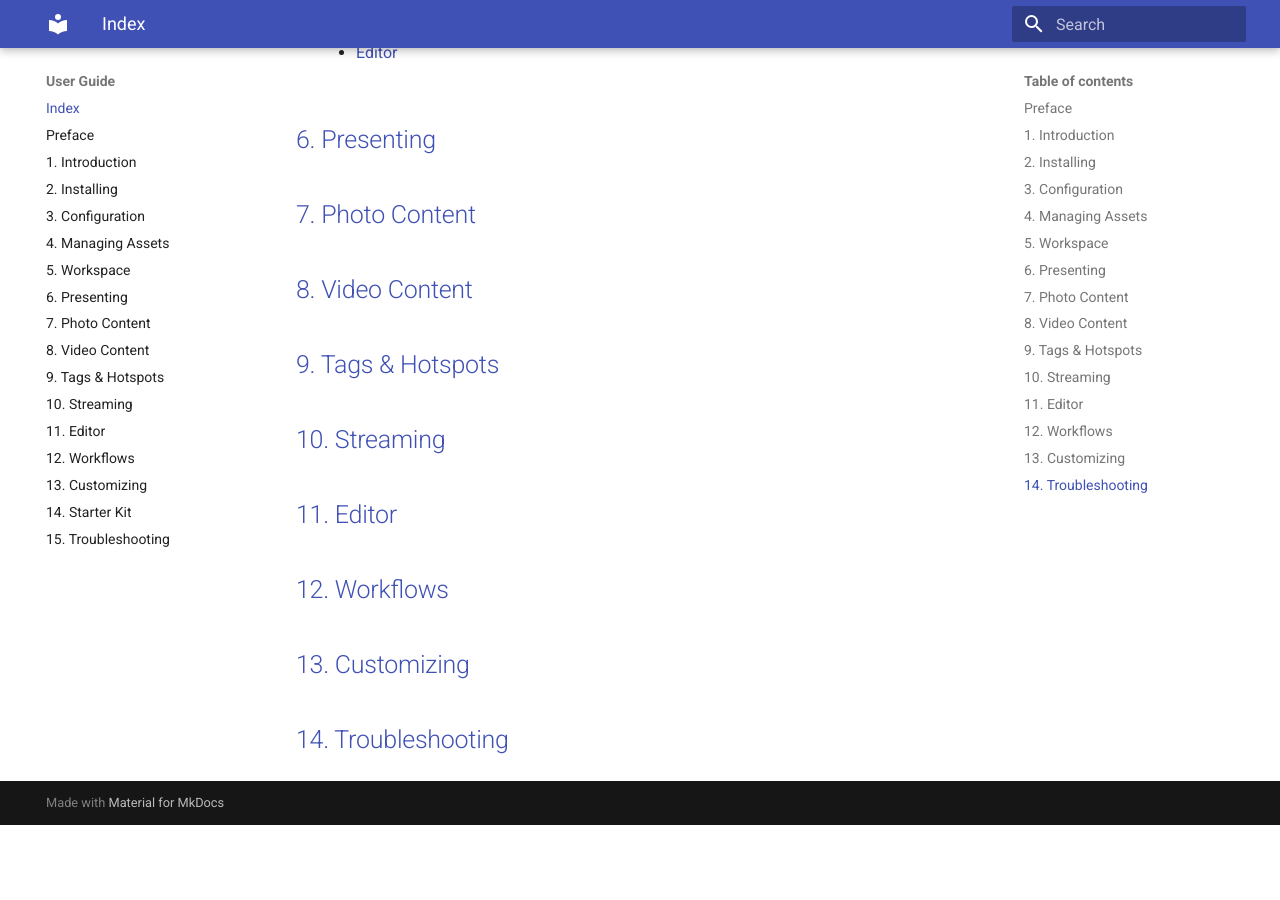
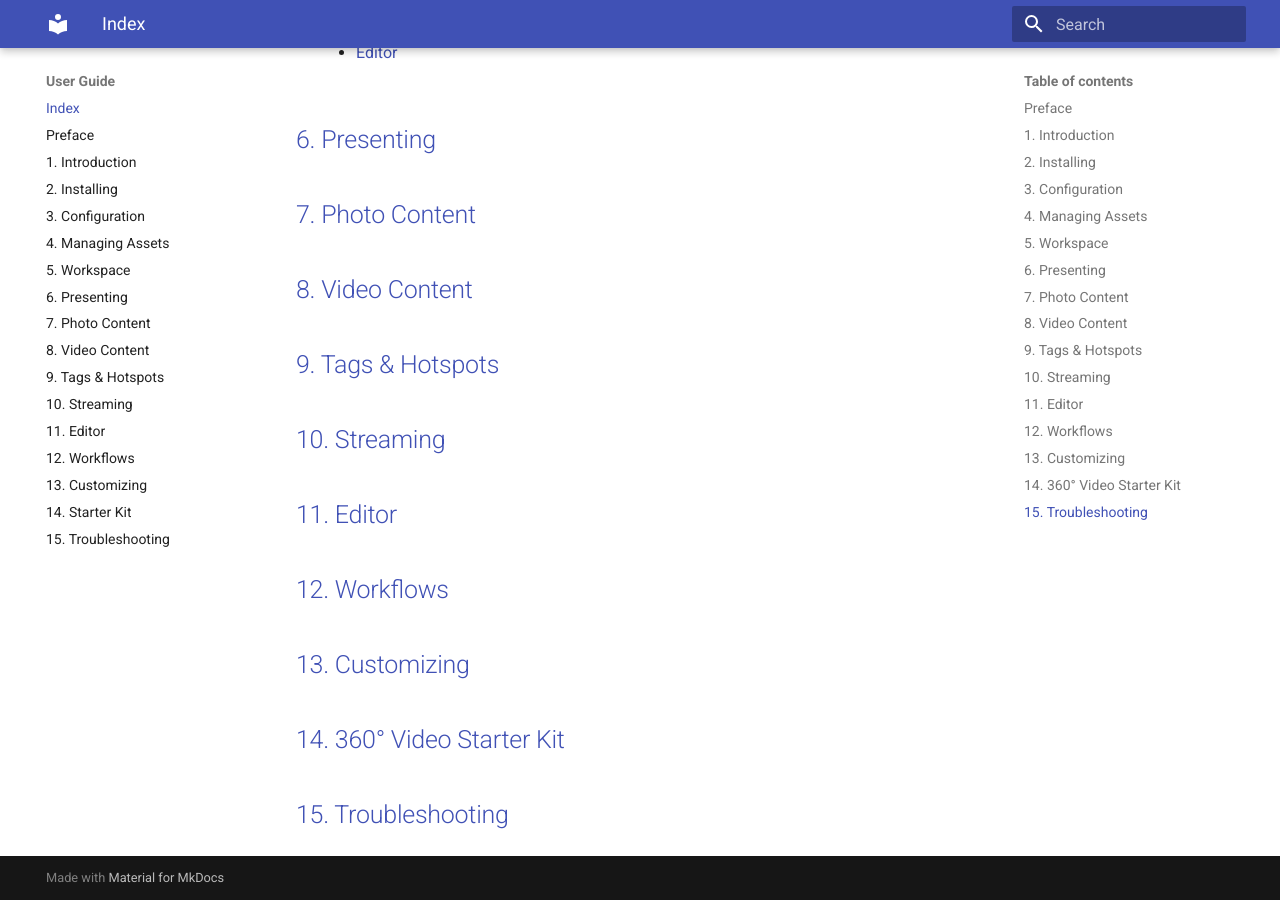
Before and after one commit to FinweLtd/doc-livesync-all, an MkDocs documentation site: the page built from docs/user_guide/user_guide.md, in a window 1280 px wide and 900 px high, scrolled down 5392 px. Built offline with MkDocs 1.6.1 and Material for MkDocs 9.7.7, drawn with Linux system fonts in a browser that asks for light colours; before the commit the page ends 6217 px from its top, so only the background shows below that.

```diff
--- a/docs/user_guide/user_guide.md
+++ b/docs/user_guide/user_guide.md
@@ -253,4 +253,6 @@
 
 ## [13. Customizing](customizing.md)
 
-## [14. Troubleshooting](troubleshooting.md)
+## [14. 360° Video Starter Kit](starter_kit.md)
+
+## [15. Troubleshooting](troubleshooting.md)
```
